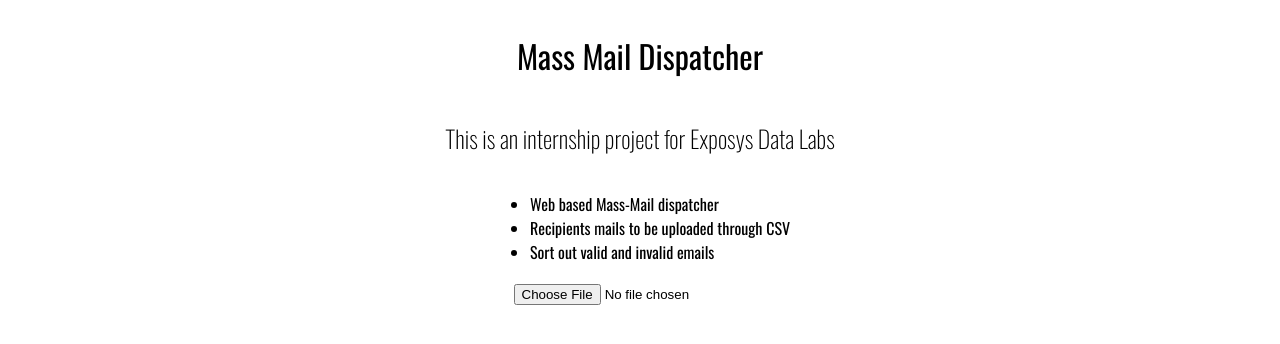
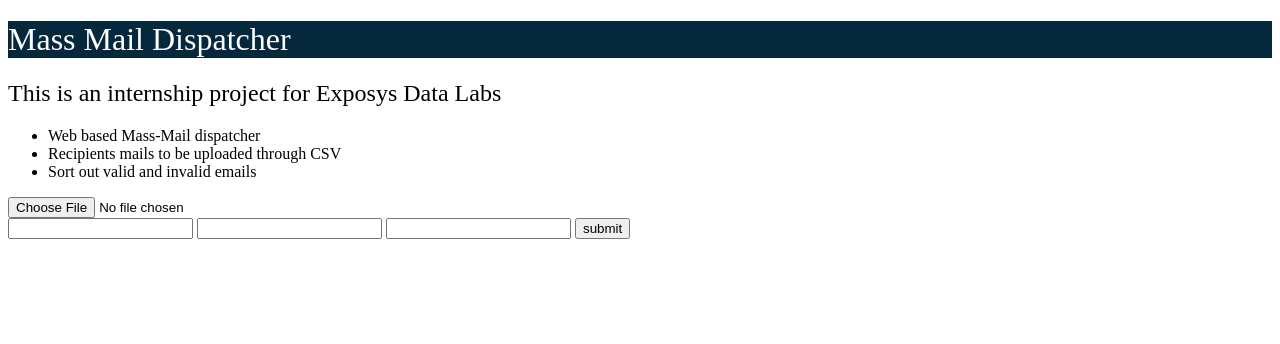
Before and after one commit to Helixjoe/Mail-Dispenser, a website: page public/index.html in a window 1280 px wide. Drawn offline with nearby package versions, Linux system fonts and the light colour scheme; files that its build step writes are made by us from their sources.

Commit message:
basic html ready and forms attached to js

```diff
--- a/package.json
+++ b/package.json
@@ -5,6 +5,9 @@
   "repository": "https://github.com/Helixjoe/Mail-Dispenser.git",
   "author": "Joel John <joeljohn5112@gmail.com>",
   "license": "MIT",
+  "scripts": {
+    "start": "nodemon index.js"
+  },
   "dependencies": {
     "express": "^4.18.2"
   }
--- a/index.html
+++ b/public/index.html
@@ -16,15 +16,23 @@
   </head>
   <body>
     <div class="text">
-      <h1>Mass Mail Dispatcher</h1>
+      <div class="header">
+        <h1>Mass Mail Dispatcher</h1>
+      </div>
       <h2>This is an internship project for Exposys Data Labs</h2>
       <ul>
         <li>Web based Mass-Mail dispatcher</li>
         <li>Recipients mails to be uploaded through CSV</li>
         <li>Sort out valid and invalid emails</li>
       </ul>
-      <form action="/" type="post">
+      <form action="/" method="post">
         <input type="file" class="fileInput" name="inputFile" />
+      </form>
+      <form action="/email" method="post">
+        <input type="text" name="email" />
+        <input type="text" name="subject" />
+        <input type="text" name="mailBody" />
+        <button type="submit">submit</button>
       </form>
     </div>
   </body>
--- a/styles.css
+++ b/styles.css
@@ -1,21 +1,26 @@
-body {
+/* body {
   display: flex;
   align-items: center;
   justify-content: center;
   flex-direction: column;
-}
+} */
 
 h1 {
+  color: white;
   font-weight: 400;
 }
 h2 {
   font-weight: 200;
 }
-.text {
+/* .text {
   height: 300px;
   display: flex;
   flex-direction: column;
   justify-content: center;
   align-items: center;
   font-family: "Oswald", sans-serif;
+} */
+
+.header {
+  background-color: #06283d;
 }
```
Also changed, not shown: app.js (+10 -2 lines).
